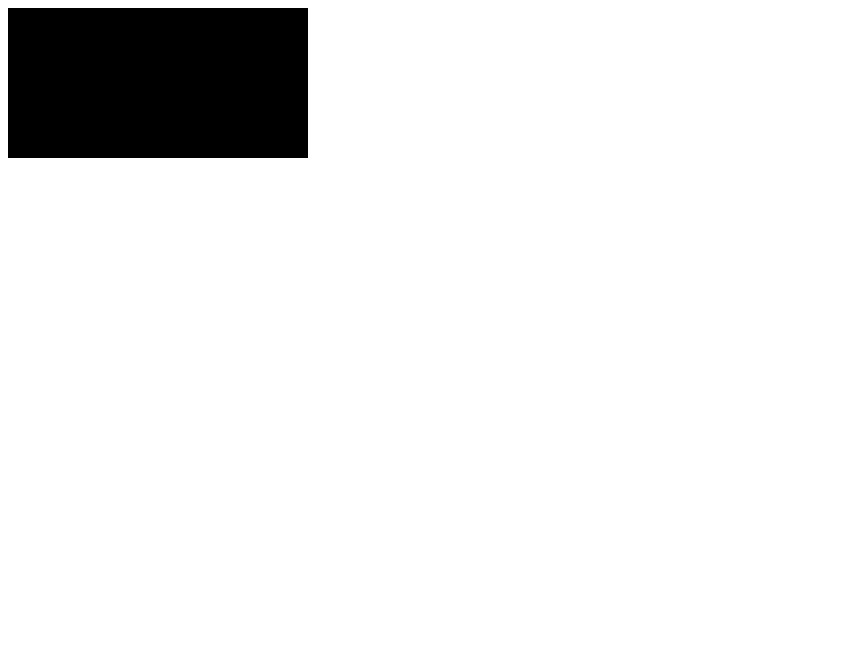
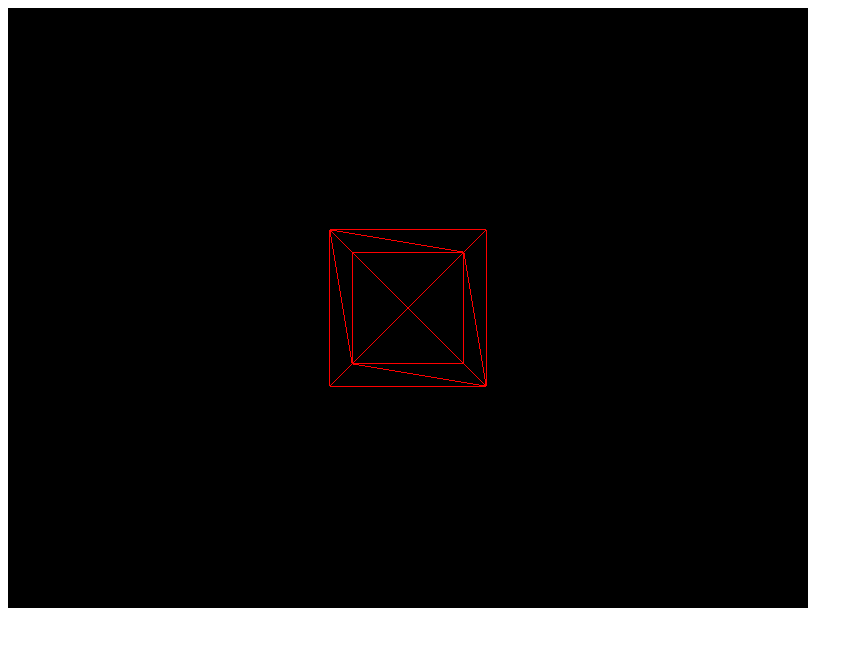
Before and after one commit to maharjansuren37/hello-cube, a website built with Vite: page src/index.html in a window 1280 px wide. Shown: the whole page, without its empty margins (0-863 px from the left). Built offline with nearby package versions, Linux system fonts and the light colour scheme.

Commit message:
add cube

```diff
--- a/main.js
+++ /dev/null
@@ -1,30 +0,0 @@
-import * as THREE from 'three';
-
-function main() {
-    const canvas = document.getElementById('c');
-    const renderer = new THREE.WebGLRenderer({antialias: true, canvas});
-    const fov = 75 // field of view - in this case 75 degrees in the vertical dimension
-    const aspect = 2 // the canvas default 300 X 150 pixels which makes the aspect ration 300/150 or 2
-    const near = 0.1
-    const far = 5 // near and far represent the space in front of the camera that will be rendered. Anything before that range or after that range will be clipped (not drawn)
-    const camera = new THREE.PerspectiveCamera(fov, aspect, near, far);
-
-    camera.position.z = 2;
-
-    const scene = new THREE.Scene();
-
-    const boxWidth = 1;
-    const boxHeight = 1;
-    const boxDepth = 1;
-    const geometry = new THREE.BoxGeometry(boxWidth, boxHeight, boxDepth);
-
-    const material = new THREE.MeshBasicMaterial({color: 0x000000});
-
-    const cube = new THREE.Mesh(geometry, material);
-
-    scene.add(cube);
-
-    renderer.render(scene, camera);
-}
-
-main();
--- a/index.html
+++ b/src/index.html
@@ -6,7 +6,7 @@
     <title>Hello Cube</title>
 </head>
 <body>
-    <canvas id="c"></canvas>
+    <canvas class="webgl"></canvas>
     <script type="module" src="./main.js"></script>
 </body>
 </html>
--- /dev/null
+++ b/src/main.js
@@ -0,0 +1,66 @@
+import * as THREE from 'three';
+
+// Four elements: scene, object(geometry), camera, renderer,
+// Mesh = geometry(the shape) and material(how it looks)
+
+// element to render => canvas
+const canvas = document.querySelector('canvas.webgl');
+
+// scene
+const scene = new THREE.Scene();
+
+// mesh (object) = geometry + material
+const geometry = new THREE.BoxGeometry(1, 1, 1);
+const material = new THREE.MeshBasicMaterial({ color: 0xff0000, wireframe: true});
+const mesh = new THREE.Mesh(geometry, material);
+
+scene.add(mesh);
+
+// camera
+const sizes = {
+    width: 800,
+    height: 600
+}
+
+const camera = new THREE.PerspectiveCamera(75, sizes.width / sizes.height);
+camera.position.z = 3;
+
+scene.add(camera);
+
+// renderer
+const renderer = new THREE.WebGLRenderer({
+    canvas: canvas
+});
+
+renderer.setSize(sizes.width, sizes.height);
+
+renderer.render(scene, camera);
+
+// function main() {
+//     const canvas = document.getElementById('c');
+//     const renderer = new THREE.WebGLRenderer({antialias: true, canvas});
+//     const fov = 75 // field of view - in this case 75 degrees in the vertical dimension *with websites 35 is recommended
+//     const aspect = 2 // the canvas default 300 X 150 pixels which makes the aspect ration 300/150 or 2
+//     const near = 0.1
+//     const far = 5 // near and far represent the space in front of the camera that will be rendered. Anything before that range or after that range will be clipped (not drawn)
+//     const camera = new THREE.PerspectiveCamera(fov, aspect, near, far);
+
+//     camera.position.z = 2;
+
+//     const scene = new THREE.Scene();
+
+//     const boxWidth = 1;
+//     const boxHeight = 1;
+//     const boxDepth = 1;
+//     const geometry = new THREE.BoxGeometry(boxWidth, boxHeight, boxDepth);
+
+//     const material = new THREE.MeshBasicMaterial({color: 0x000000});
+
+//     const cube = new THREE.Mesh(geometry, material);
+
+//     scene.add(cube);
+
+//     renderer.render(scene, camera);
+// }
+
+// main();
--- /dev/null
+++ b/vite.config.js
@@ -0,0 +1,19 @@
+import restart from 'vite-plugin-restart';
+
+export default {
+    root: 'src/',
+    publicDir: '../static/',
+    base: './',
+    server: {
+        host: true,
+    },
+    build: {
+        outDir: '../dist',
+        emptyOutDir: true,
+        sourcemap: true
+    },
+    plugins:
+    [
+        restart({ restart: [ '../static/**', ] }) // Restart server on static file change
+    ],
+}
```
Also changed, not shown: package.json (+10 -7 lines), static/door.jpg (added), 1 other file.
